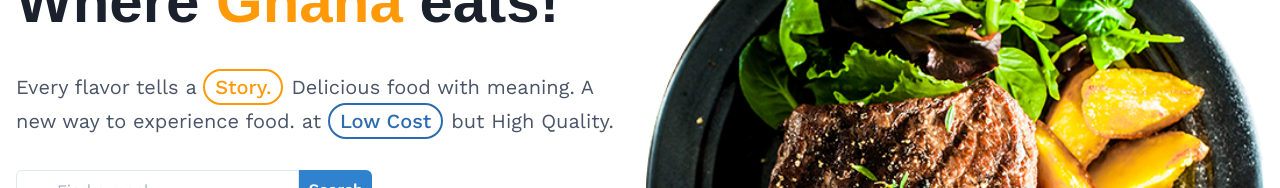
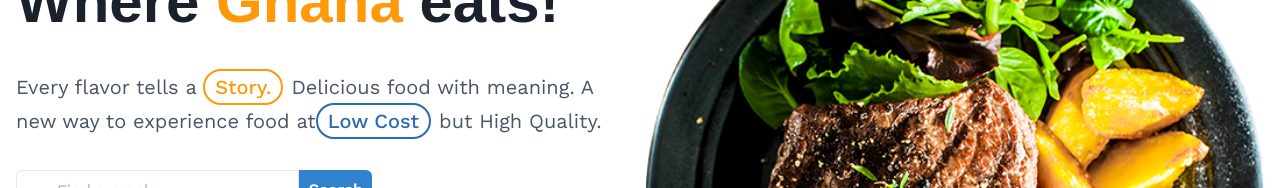
Before and after one commit to jeronasiedu/restuarant, a React (Vite) app: page / in a window 1280 px wide. Shown: the part 234-422 px from the top of the page. Built offline with nearby package versions, Linux system fonts and the light colour scheme; no server answers; some icons are missing; a web font is replaced by a local one.

Commit message:
fix typo

```diff
--- a/src/components/Home/Hero.jsx
+++ b/src/components/Home/Hero.jsx
@@ -32,7 +32,7 @@
           lineHeight={1.7}
         >
           Every flavor tells a <StylishText text="Story." color="#FF9908" />
-          Delicious food with meaning. A new way to experience food. at {""}
+          Delicious food with meaning. A new way to experience food at
           <StylishText text="Low Cost" />
           but High Quality.
         </Text>
```
